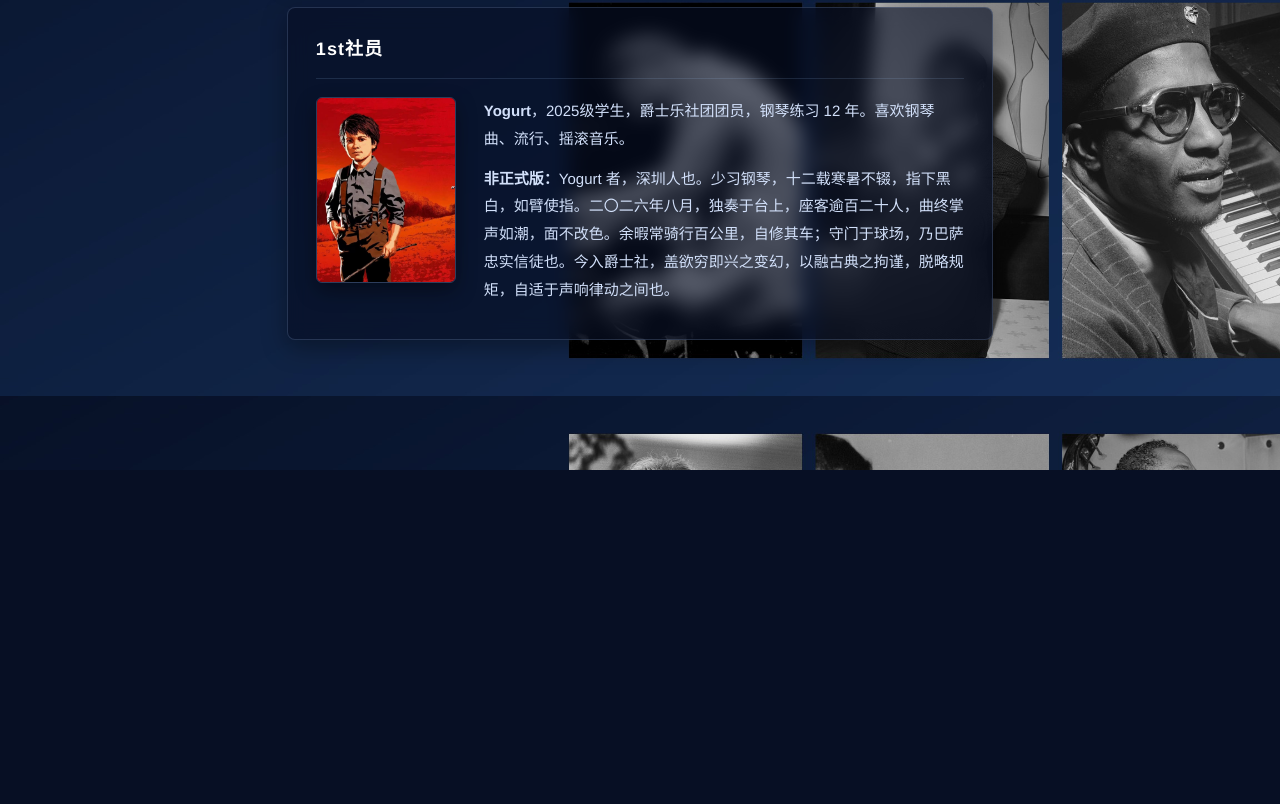
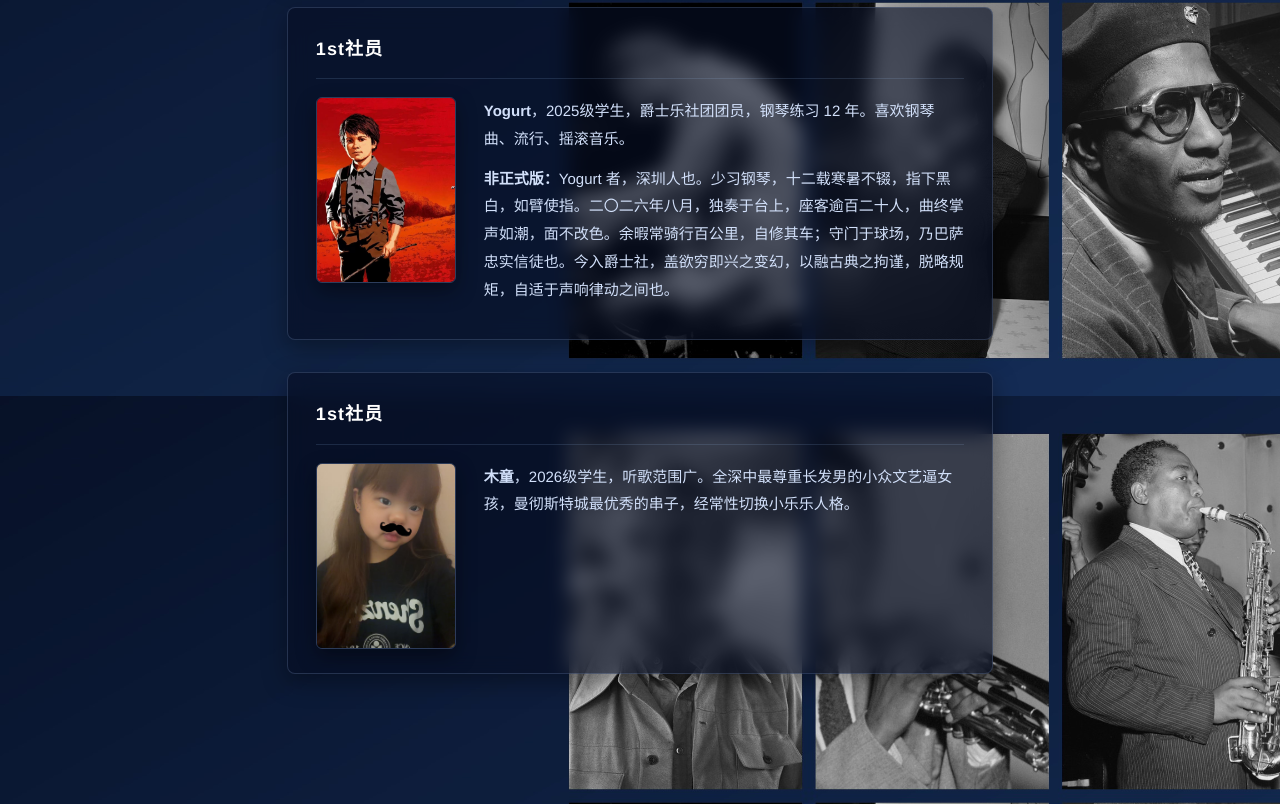
Before and after one commit to jazztownshenzhong/jazztownshenzhong.github.io, a plain HTML site: page intro.html in a window 1280 px wide. Shown: the part 2004-2808 px from the top of the page. Before the commit the page ends 2474 px from the top, so only its background shows below. Drawn offline with Linux system fonts and the light colour scheme.

Commit message:
添加1st社员木童的介绍与照片

```diff
--- a/intro.html
+++ b/intro.html
@@ -525,6 +525,19 @@
               </div>
             </div>
           </article>
+
+          <!-- 1st社员 木童 -->
+          <article class="member-card">
+            <div class="member-header">
+              <span class="member-role">1st社员</span>
+            </div>
+            <div class="member-body">
+              <img src="mutong.jpg" alt="1st社员 木童" class="member-avatar" loading="lazy">
+              <div class="member-info">
+                <p><strong>木童</strong>，2026级学生，听歌范围广。全深中最尊重长发男的小众文艺逼女孩，曼彻斯特城最优秀的串子，经常性切换小乐乐人格。</p>
+              </div>
+            </div>
+          </article>
         </div>
       </section>
     </div>
```
Also changed, not shown: mutong.jpg (added).
